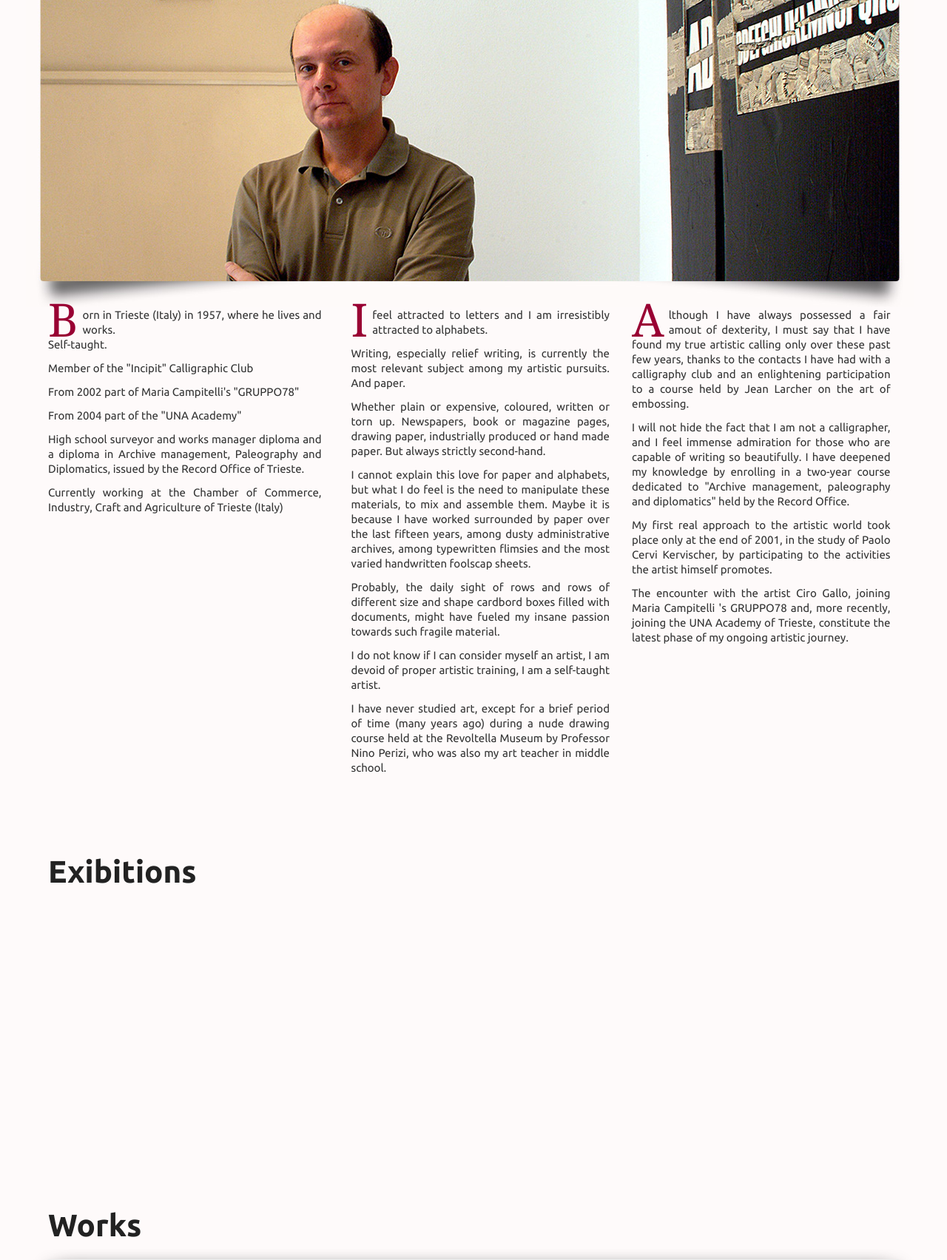
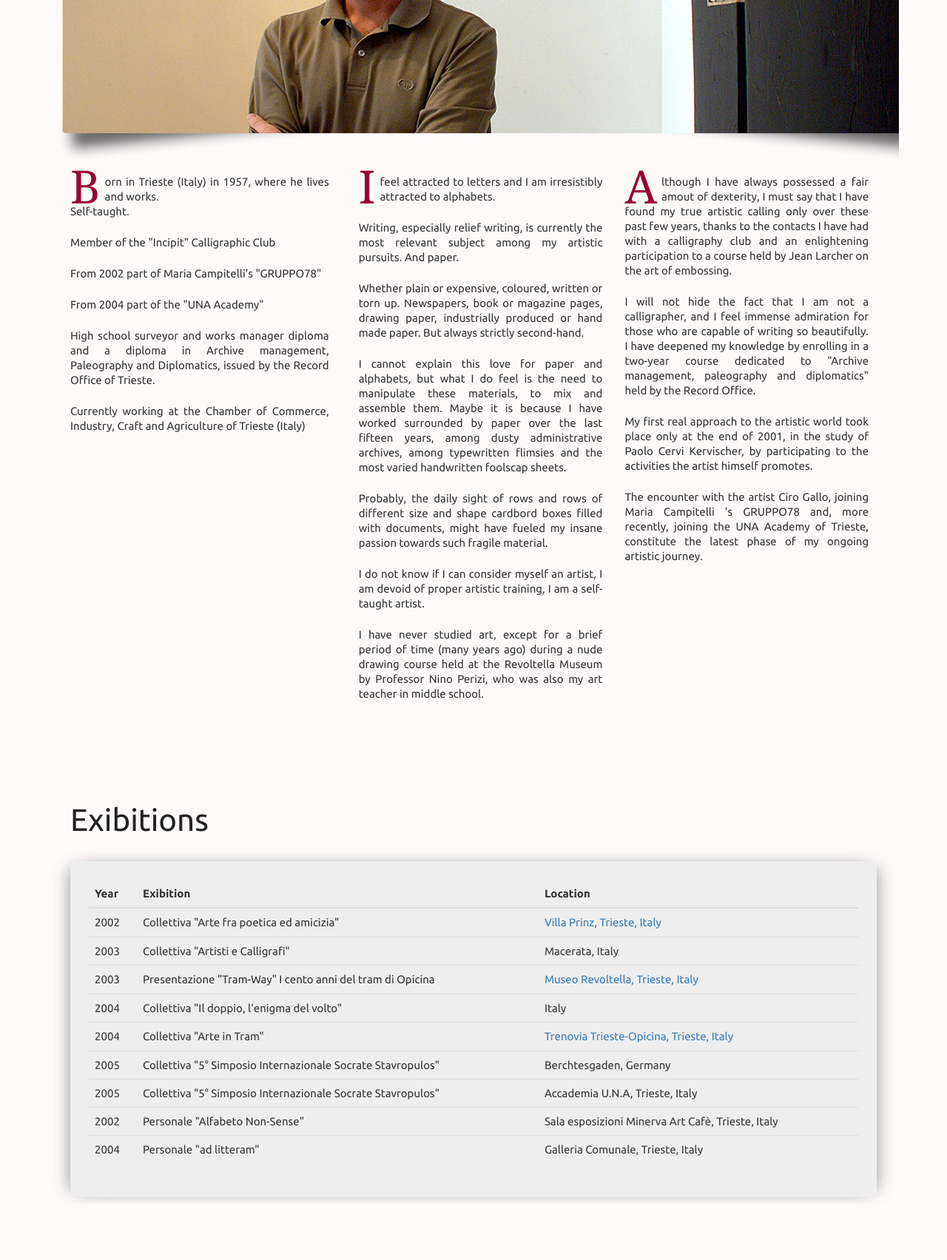
Before and after one commit to andreasonny83/eddimilkovitsch, a PHP site: page / in a window 1280 px wide. Shown: the part 920-2623 px from the top of the page at 74% size. Run offline with PHP 8.4, Linux system fonts and the light colour scheme; some libraries are stand-ins or nearby versions.

Commit message:
Exibition section filled with content using Bootstrap

```diff
--- a/css/main.css
+++ b/css/main.css
@@ -1,12 +1,24 @@
+
+/********* reset *********/
+
 * {
 	margin: 0;
 	padding: 0;
 }
+ul, ol, li {
+	margin: 0;
+	padding: 0;
+}
+ul, ol {
+	list-style-type: none;
+}
+
+/********* main rules *********/
 
 body {
 	background-color: #ccc;
 }
-body, p {
+body, p, li {
 	font-family: Ubuntu, sans-serif;
 	font-size: 15px;
 	color: #333;
@@ -32,6 +44,9 @@ header, footer {
 		background: url(../images/background_hi.jpg) no-repeat;
 	}
 }
+
+/********* header *********/
+
 header {
 	background-position: center top;
 	background-size: cover;
@@ -49,6 +64,9 @@ header h1 {
 	color: #FFF;
 	text-shadow: 0px -1px 3px #000000;
 }
+
+/********* nav *********/
+
 nav {
 	margin-top: 70px;
 }
@@ -104,6 +122,8 @@ nav.fixed ul li a {
 	font-size: 21px;
 }
 
+/********* content *********/
+
 section {
 	padding: 0;
 	background-color: #FEFAFA;
@@ -148,7 +168,10 @@ article div:first-of-type p {
 	padding-left: 0;
 	padding-right: 10px;
 }
-.lSSlideOuter, .frame {
+#exibitions .box {
+	padding: 25px;
+}
+.lSSlideOuter, .box {
 	padding: 5px;
 	box-shadow: 11px 0px 20px -10px #999, -11px 0px 20px -10px #999;
 	margin-bottom: 10px;
@@ -164,7 +187,8 @@ article div:first-of-type p {
 	text-align: center;
 }
 
-/* Start of contact form */
+/********* contact form *********/
+
 #contact-container {
 	margin-bottom: 50px;
 	padding: 30px 0;
@@ -198,10 +222,7 @@ article div:first-of-type p {
 	background-color: #F5E6E6;
 	outline: none;
 }
-#recaptcha_area {
-	padding: 5px;
-	border: 3px solid #5c5c5c;
-	border-radius: 5px;
+.g-recaptcha > div > div {
 	margin: 0 auto;
 }
 #contact-button {
@@ -226,7 +247,8 @@ article div:first-of-type p {
 	border-color: #DF4A4A;
 	color: #ddd;
 }
-/* End of contact form */
+
+/********* footer *********/
 
 footer {
 	background-size: cover;
@@ -320,6 +342,8 @@ footer .copyright p {
 	color: #B8B8B8;
 }
 
+/********* extra rules *********/
+
 iframe {
-	display: none;
+	/*display: none;*/
 }
--- a/index.php
+++ b/index.php
@@ -1,14 +1,16 @@
 <!DOCTYPE html>
-<html>
+<html lang="en">
 <head>
 	<meta charset="UTF-8">
-    <meta name="viewport" content="width=device-width, initial-scale=1.0">
+	<meta name="viewport" content="width=device-width, initial-scale=1">
 	<title>Eddi Milkovitsch</title>
-    <link rel="stylesheet" type="text/css" href="http://fonts.googleapis.com/css?family=Ubuntu:regular,bold&subset=Latin">
-    <link rel="stylesheet" type="text/css" href="css/font-awesome.min.css">
-    <link rel="stylesheet" type="text/css" href="css/lightSlider.css">
-    <link rel="stylesheet" type="text/css" href="css/lightGallery.css">
-    <link rel="stylesheet" type="text/css" href="css/main.css">
+	<link rel="stylesheet" href="https://maxcdn.bootstrapcdn.com/bootstrap/3.3.1/css/bootstrap.min.css">
+	<link rel="stylesheet" href="http://fonts.googleapis.com/css?family=Ubuntu:regular,bold&subset=Latin">
+	<link rel="stylesheet" href="css/font-awesome.min.css">
+	<link rel="stylesheet" href="css/lightSlider.css">
+	<link rel="stylesheet" href="css/lightGallery.css">
+	<link rel="stylesheet" href="css/main.css">
+	<script src='https://www.google.com/recaptcha/api.js' async defer></script>
 </head>
 
 <body>
@@ -59,11 +61,68 @@
 
 			<article id="exibitions">
 				<h2>Exibitions</h2>
+				<div class='box'>
+					<table class="table table-hover">
+						<thead>
+							<tr>
+								<th>Year</th>
+								<th>Exibition</th>
+								<th>Location</th>
+							</tr>
+							</thead>
+							<tbody>
+								<tr>
+									<td>2002</td>
+									<td>Collettiva "Arte fra poetica ed amicizia"</td>
+									<td><a href='http://www.undo.net/it/sede/20144'>Villa Prinz, Trieste, Italy</a></td>
+								</tr>
+								<tr>
+									<td>2003</td>
+									<td>Collettiva "Artisti e Calligrafi"</td>
+									<td>Macerata, Italy</td>
+								</tr>
+								<tr>
+									<td>2003</td>
+									<td>Presentazione "Tram-Way" I cento anni del tram di Opicina</td>
+									<td><a href='http://www.museorevoltella.it/'>Museo Revoltella, Trieste, Italy</a></td>
+								</tr>
+								<tr>
+									<td>2004</td>
+									<td>Collettiva "Il doppio, l'enigma del volto"</td>
+									<td>Italy</td>
+								</tr>
+								<tr>
+									<td>2004</td>
+									<td>Collettiva "Arte in Tram"</td>
+									<td><a href='http://en.wikipedia.org/wiki/Trieste%E2%80%93Opicina_tramway'>Trenovia Trieste-Opicina, Trieste, Italy</a></td>
+								</tr>
+								<tr>
+									<td>2005</td>
+									<td>Collettiva "5° Simposio Internazionale Socrate Stavropulos"</td>
+									<td>Berchtesgaden, Germany</td>
+								</tr>
+									<td>2005</td>
+									<td>Collettiva "5° Simposio Internazionale Socrate Stavropulos"</td>
+									<td>Accademia U.N.A, Trieste, Italy</td>
+								<tr>
+								<tr>
+									<td>2002</td>
+									<td>Personale "Alfabeto Non-Sense"</td>
+									<td>Sala esposizioni Minerva Art Cafè, Trieste, Italy</td>
+								</tr>
+								<tr>
+									<td>2004</td>
+									<td>Personale "ad litteram"</td>
+									<td>Galleria Comunale, Trieste, Italy</td>
+								</tr>
+							</tbody>
+						</table>
+					</div>
 			</article>
 
 			<article id="works">
 				<h2>Works</h2>
-                <ul id="lightSlider">
+				<ul id="lightSlider" class="box">
 					<li data-thumb="images/works/thumb_alfabeto_colore.jpg" data-src="images/works/alfabeto_colore.jpg"      >      <img src="images/works/slider_alfabeto_colore.jpg"      ></li>
 					<li data-thumb="images/works/thumb_effe.jpg" data-src="images/works/effe.jpg"                 >                 <img src="images/works/slider_effe.jpg"                 ></li>
 					<li data-thumb="images/works/thumb_anc_cartulam.jpg" data-src="images/works/anc_cartulam.jpg"         >         <img src="images/works/slider_anc_cartulam.jpg"         ></li>
@@ -87,7 +146,7 @@
 
 			<article id="contact">
 				<h2>Contact</h2>
-                <form id="contact-container" class="frame" method="post" action="verify.php">
+				<form id="contact-container" class="frame box" method="post" action="verify.php">
 					<div>
 						<i class="fa fa-user fa-2x" id="contact-icon-user"></i>
 						<input name="name" type="text" class="validate[required, custom[onlyLetter], lenght[0,100]] contact-input" placeholder="Name and surname" id="contact-name" />
@@ -100,10 +159,7 @@
 						<i class="fa fa-pencil fa-2x" id="contact-icon-pencil"></i>
 						<textarea name="text" type="email" class="validate[required, lenght[6,300]] contact-input" placeholder="Comment" id="contact-comment"></textarea>
 					</div>
-                    <?php
-                        require_once( 'config/settings.php' );
-                        echo recaptcha_get_html( $publickey );
-                    ?>
+					<div class="g-recaptcha" data-sitekey="6LdLXf8SAAAAAPymu-p_xGZViVSZl8xwNjSw1VtW"></div>
 					<div id="contact-button">
 						<input type="submit" value="Send" id="contact-send" />
 					</div>
@@ -128,6 +184,7 @@
 		</footer>
 	</div>
 	<script src="js/jquery-2.1.1.min.js"></script>
+	<script src="https://maxcdn.bootstrapcdn.com/bootstrap/3.3.1/js/bootstrap.min.js"></script>
 	<script src="js/jquery.lightSlider.min.js"></script>
 	<script src="js/lightGallery.min.js"></script>
 	<script src="js/eddimikovitsch.js"></script>
```
Lines whose indentation alone changed are shown as unchanged.
